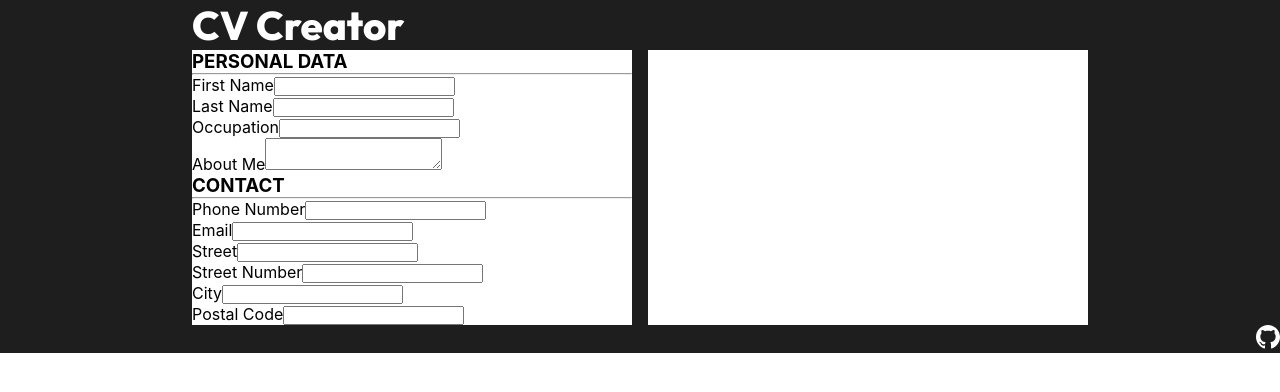
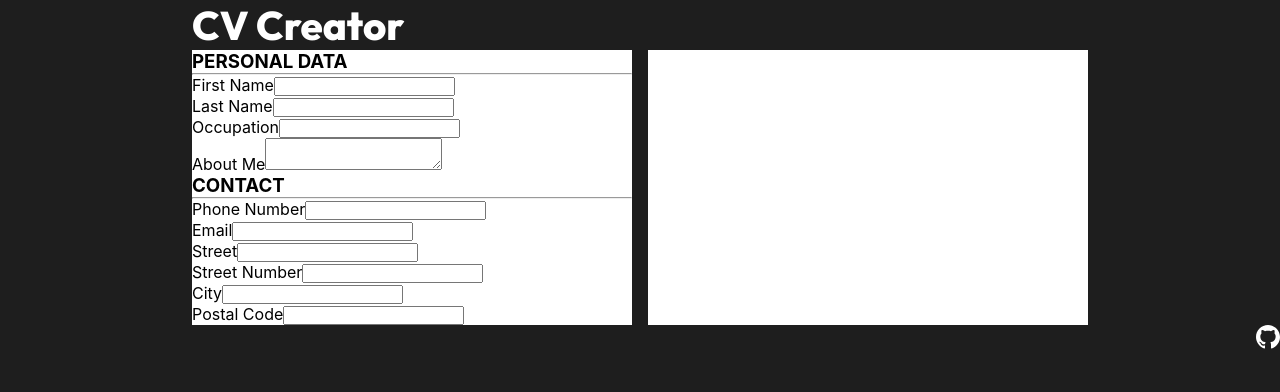
Before and after one commit to Orluca/top-cv-project, a React (Create React App) app: page / in a window 1280 px wide. Shown: the top 392 px of the page. Built offline with nearby package versions, Linux system fonts and the light colour scheme.

Commit message:
Global height styling

```diff
--- a/src/App.module.css
+++ b/src/App.module.css
@@ -1,3 +1,4 @@
 .app {
   background-color: #1e1e1e;
+  height: 100%;
 }
--- a/src/index.css
+++ b/src/index.css
@@ -6,6 +6,11 @@ html {
   margin: 0;
   padding: 0;
   box-sizing: border-box;
+}
+
+body,
+html {
+  height: 100%;
 }
 
 body {
@@ -19,6 +24,10 @@ code {
   font-family: source-code-pro, Menlo, Monaco, Consolas, "Courier New", monospace;
 }
 
+#root {
+  height: 100%;
+}
+
 :root {
   --side-margin: 15%;
 }
```
